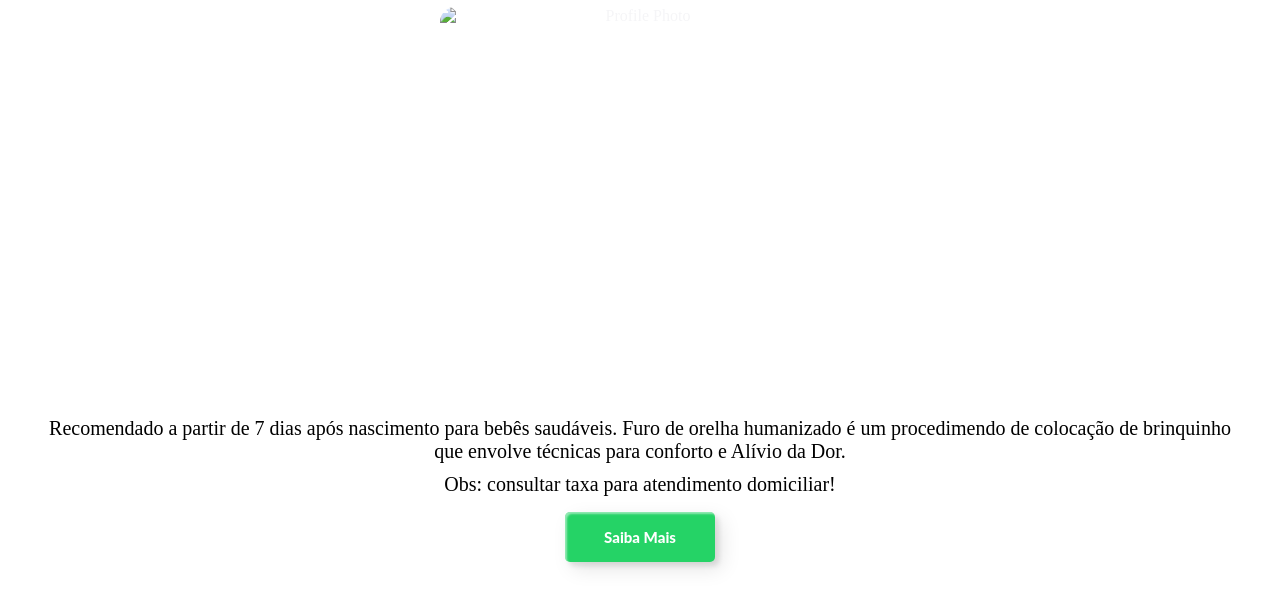
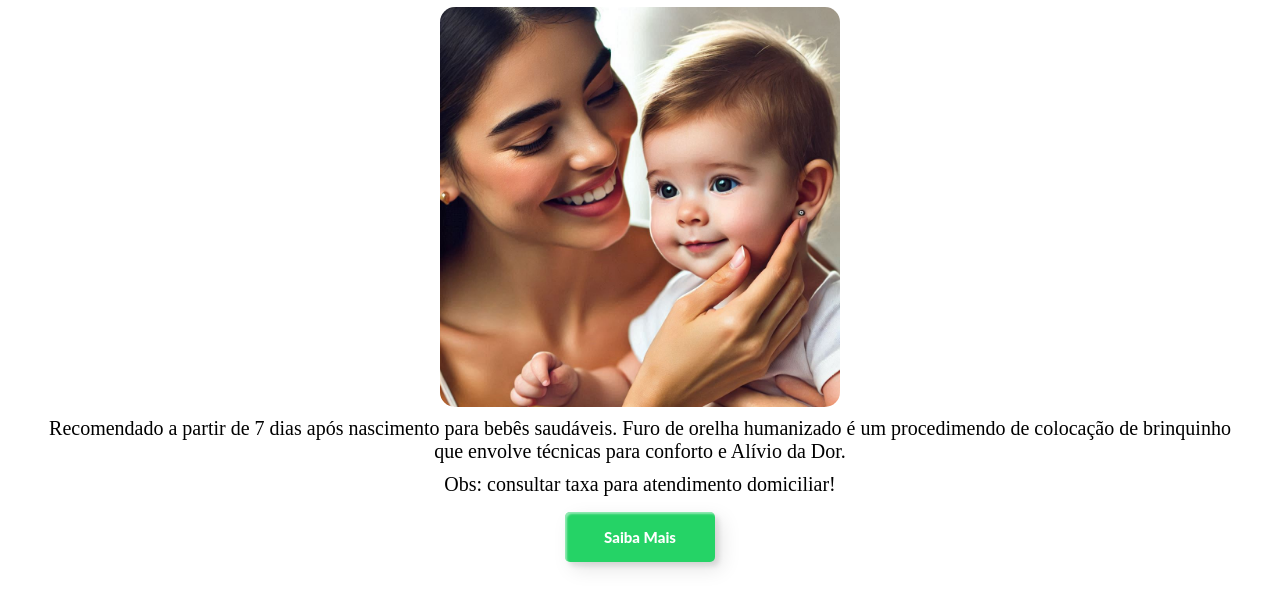
Before and after one commit to enf-thais-roza/enf-thais-roza, a plain HTML site: page index7.html in a window 1280 px wide. Shown: the part 40-648 px from the top of the page. Drawn offline with Linux system fonts and the light colour scheme.

Commit message:
Update index7.html

```diff
--- a/index7.html
+++ b/index7.html
@@ -11,7 +11,7 @@
     <h1 class="title">1º brinquinho humanizado</h1>
                 <div class="card">
                     <div class="image-container">
-                        <img src="./brinquinho.jfif" alt="Profile Photo">
+                        <img src="./brinquinho.png" alt="Profile Photo">
                     </div>
                     <div class="content">
                         <div">
```
